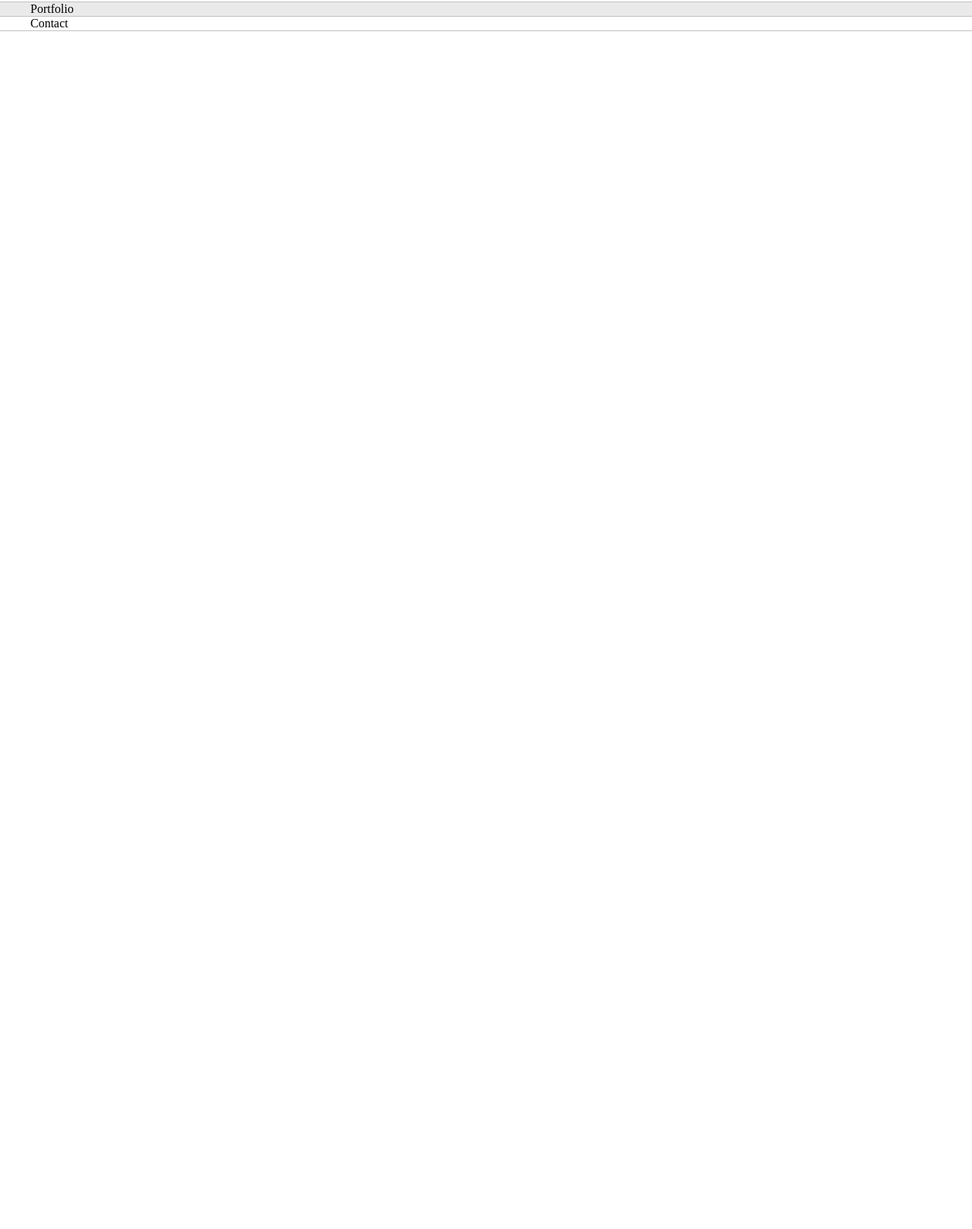
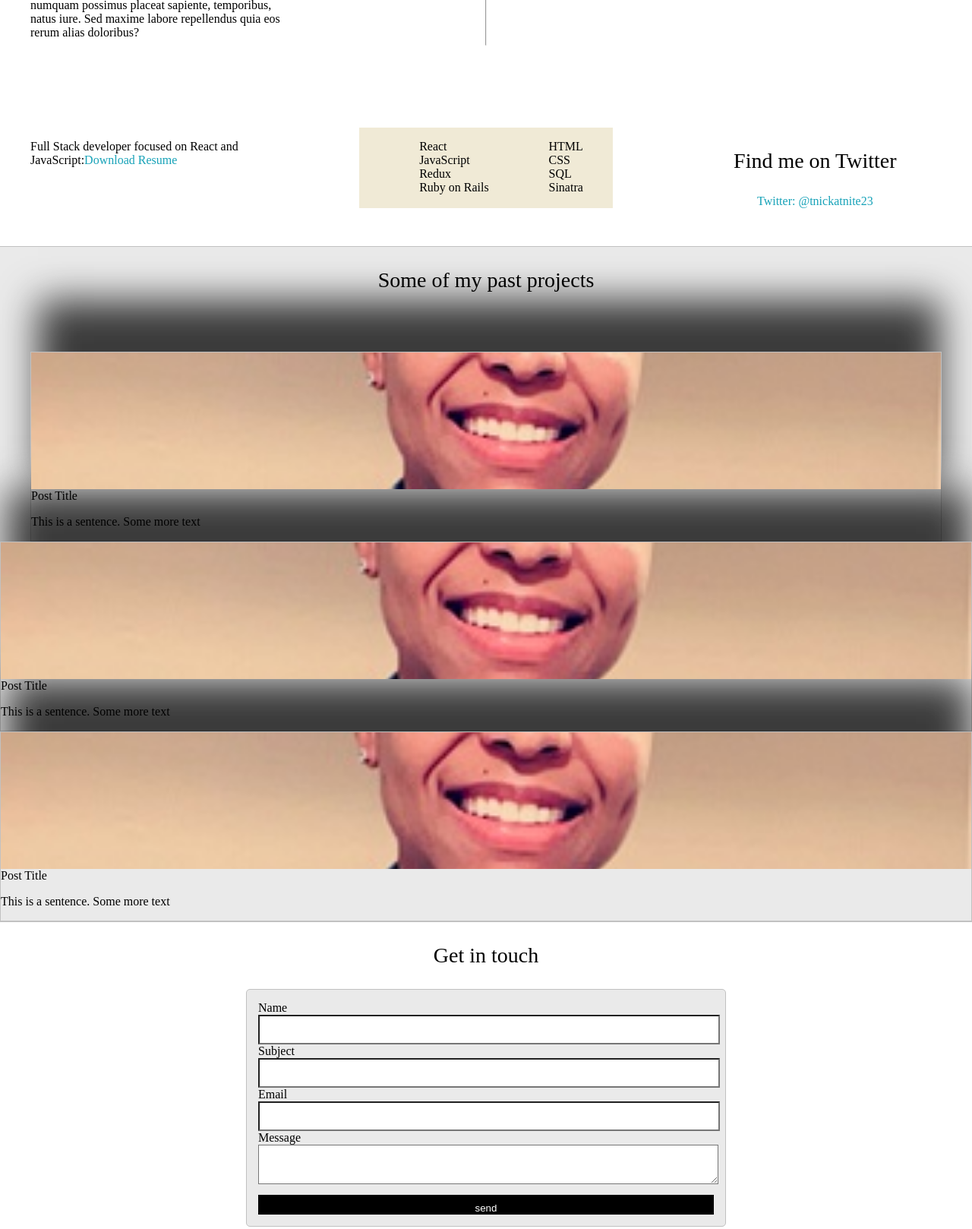
Before and after one commit to nickatnight23/mywebsite, a plain HTML site: page index.html in a window 1280 px wide. Shown: the part 1269-2887 px from the top of the page at 76% size. Before the commit the page ends 1310 px from the top, so only its background shows below. Drawn offline with Linux system fonts and the light colour scheme.

Commit message:
working on form

```diff
--- a/default.css
+++ b/default.css
@@ -7,6 +7,7 @@
    --themeDotBorder:#24292e;
    --previewBg:rgb(251,249,243,0.8);
    --previewShadow:#f0ead6;
+   --btnColor:black;
 }
 
 
@@ -244,6 +245,86 @@ h6{font-size: 16px;}
     right: -5px;
 
 }
+.about-wrapper{
+    display: grid;
+    grid-template-columns: repeat(auto-fit, minmax(320px, 1fr));
+    padding-bottom: 50px;
+    padding-top: 50px;
+    gap: 100px;
+}
+#skills{
+    display: flex;
+    justify-content: space-evenly;
+    background-color: var(--previewShadow);
+}
+.social-links{
+    display: grid;
+    align-content: center;
+    text-align: center;
+}
+
+.post-wrapper{
+    display: grid;
+    grid-template-columns: repeat(auto-fit, 320px);
+    gap: 20px;
+    justify-content: center;
+    padding-bottom: 50px;
+
+}
+.post{
+    border: 1px solid var(--borderColor);
+
+    -webkit-box-shadow: 4px -74px 48px -6px rgba(0,0,0,0.75);
+    -moz-box-shadow: 4px -74px 48px -6px rgba(0,0,0,0.75);
+    box-shadow: 4px -74px 48px -6px rgba(0,0,0,0.75);
+}
+
+.thumbnail{
+    display: block;
+    width: 100%;
+    height: 180px;
+    object-fit: cover;
+}
+.post-preview{
+    background-color: #fff;
+    padding: 15px;
+}
+.post-title{
+    color: black;
+    margin: 0;
+}
+.post-intro{
+    color: #4b5156;
+    font-size: 16px;
+}
+
+#contact-form{
+    display: block;
+    max-width: 600px;
+    margin: 0 auto;
+    border: 1px solid var(--borderColor);
+    padding: 15px;
+    border-radius: 5px;
+    background-color: var(--mainColor);
+    margin-bottom: 50px;
+}
+
+.input-field{
+    width: 100%;
+    padding-top: 10px;
+    padding-bottom: 10px;
+    background-color: var(--secondaryColor);
+}
+
+
+#submit-btn{
+    margin-top: 10px;
+    width: 100%;
+    padding-top: 10px;
+    color: #fff;
+    background-color: var(--btnColor);
+    border: none;
+}
 
 
 @media screen and (max-width: 1200px){
--- a/index.html
+++ b/index.html
@@ -3,7 +3,7 @@
 <head>
     <meta charset="UTF-8">
     <meta http-equiv="X-UA-Compatible" content="IE=edge">
-    <meta name="viewport" content="width=device-width, initial-scale=1.0">
+    <meta name="viewport" content="width=device-width, initial-scale=1.0, maximum-scale=1,minium-scale=1">
     <link rel="preconnect" href="https://fonts.gstatic.com">
 <link href="https://fonts.googleapis.com/css2?family=Russo+One&display=swap" rel="stylesheet">
 <link rel="preconnect" href="https://fonts.gstatic.com">
@@ -76,8 +76,28 @@
                 <hr>
 
                 <h4>TOP EXPERTISE</h4>
+                <p>Full Stack developer focused on React and JavaScript:<a href="">Download Resume</a></p>
+
+                <div id="skills">
+                    <ul>
+                        <li>React</li>
+                        <li>JavaScript</li>
+                        <li>Redux</li>
+                        <li>Ruby on Rails</li>
+                    </ul>
+                    <ul>
+                        <li>HTML</li>
+                        <li>CSS</li>
+                        <li>SQL</li>
+                        <li>Sinatra</li>
+                    </ul>
+
+
+                </div>
 
                 <div class="social-links">
+                    <h3>Find me on Twitter</h3>
+                    <a target ="_blank" href="#">Twitter: @tnickatnite23</a>
 
                 </div>
 
@@ -86,12 +106,61 @@
     </section>
     <section class="s1">
         <div class= "main-container">
-            Portfolio
+            <h3 style="text-align: center;">Some of my past projects</h3>
+
+            <div class ="post-wrapper"></div>
+            <div>
+            <div class ="post">
+                <img class="thumbnail" src ="images/tricia.JPG"
+                <div class ="post-preview">
+                    <h6 class ="post-title">Post Title</h6>
+                    <p class="post-into">This is a sentence. Some more text</p>
+
+                </div>
+            </div>
         </div>
+            <div class ="post">
+                <img class="thumbnail" src ="images/tricia.JPG"
+                <div class ="post-preview">
+                    <h6 class ="post-title">Post Title</h6>
+                    <p class="post-into">This is a sentence. Some more text</p>
+
+                </div>
+            </div>
+        </div>
+            <div>
+            <div></div>
+            <div class ="post">
+                <img class="thumbnail" src ="images/tricia.JPG"
+                <div class ="post-preview">
+                    <h6 class ="post-title">Post Title</h6>
+                    <p class="post-into">This is a sentence. Some more text</p>
+
+                </div>
+            </div>
+        </div>
+    </div>
     </section>
     <section class="s2">
         <div class ="main-container">
-            Contact
+            <h3 style="text-align: center;">Get in touch</h3>
+            <form id = "contact-form">
+                <label>Name</label>
+                <input class="input-field" type="text" name="name">
+
+                <label>Subject</label>
+                <input class="input-field" type="text" name="subject">
+
+                <label>Email</label>
+                <input class="input-field" type="text" name="email">
+
+                <label>Message</label>
+                <textarea class="input-field" name="message"></textarea>
+
+
+            <input id ="submit-btn" type ="submit" value ="send">
+            </form>
+
         </div>
     </section>
 </body>
```
